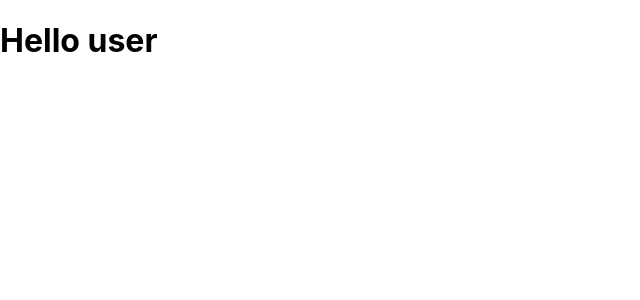
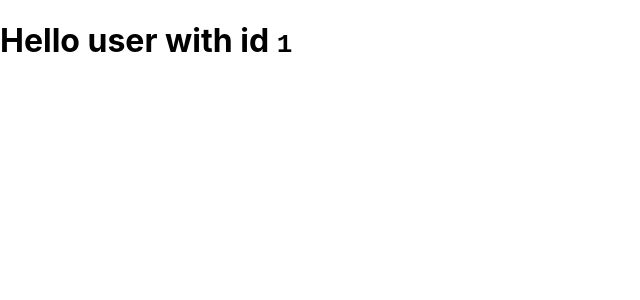
Before and after one commit to exemplar-codes/nextjs-first-tutorial, a Next.js app: page /1 in a window 1280 px wide. Shown: the top 300 px of the page, without its empty margins (0-640 px from the left). Built offline with nearby package versions, Linux system fonts and the light colour scheme.

Commit message:
Accessing dynamic params

```diff
--- a/pages/[userId].js
+++ b/pages/[userId].js
@@ -1,5 +1,15 @@
+import { useRouter } from "next/router";
+
 function UserHomePage() {
-  return <h1>Hello user</h1>;
+  const router = useRouter();
+
+  const userId = router.query.userId;
+
+  return (
+    <h1>
+      Hello user with id <code>{userId}</code>
+    </h1>
+  );
 }
 
 export default UserHomePage;
```
